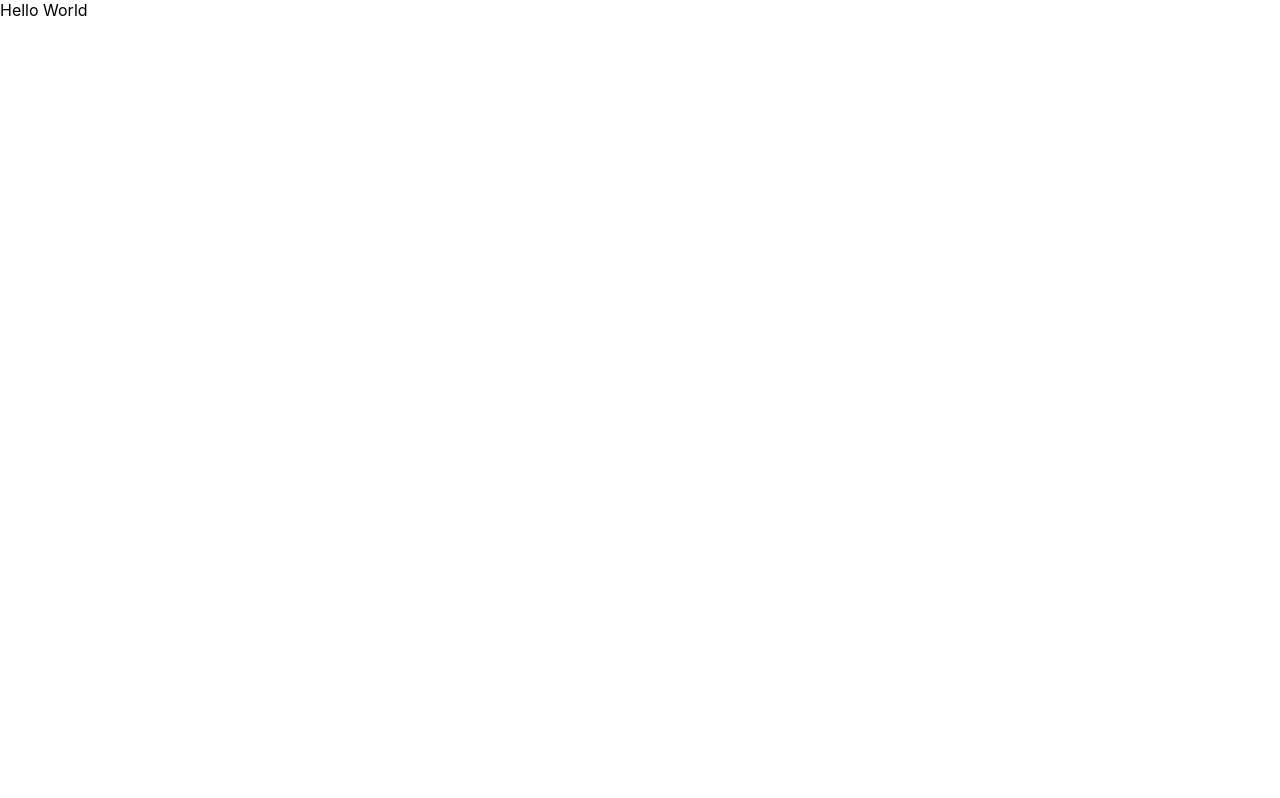
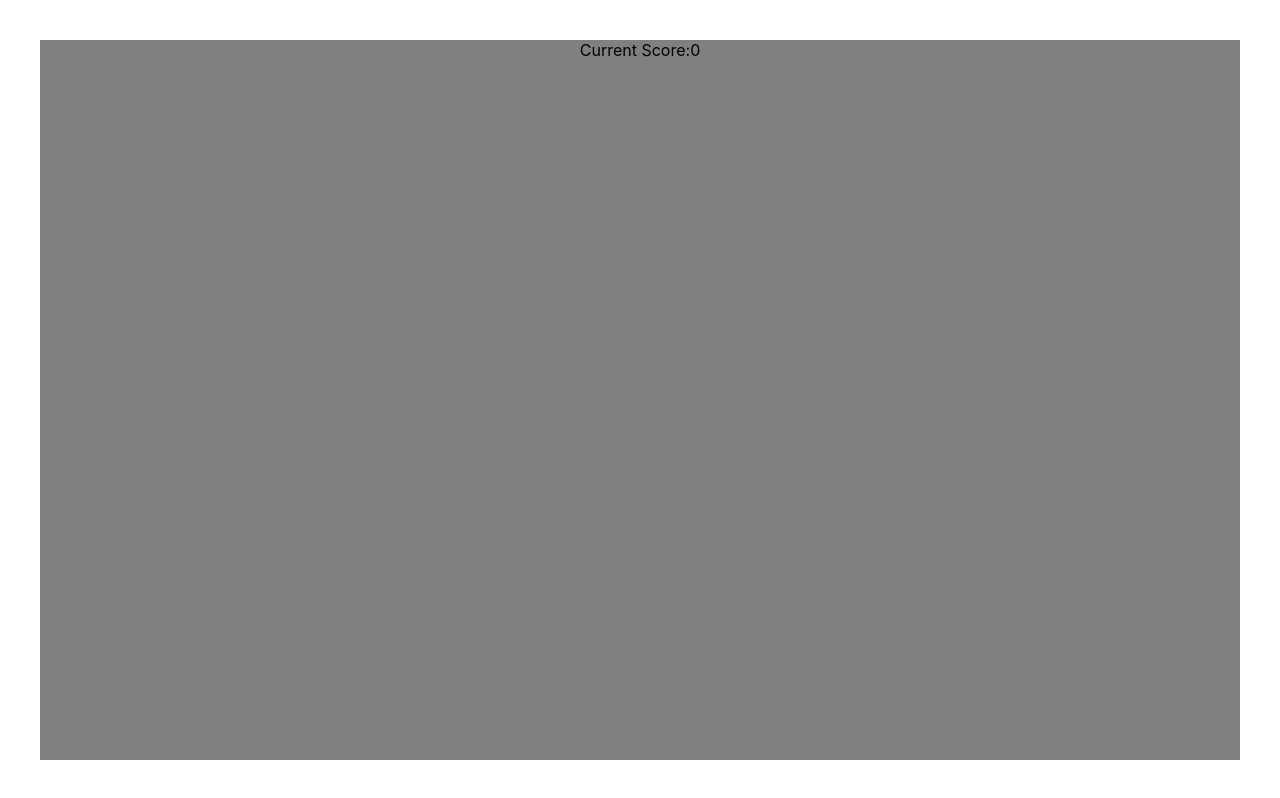
Before and after one commit to reaganmcf/quant-quiz, a React (Create React App) app: page / in a window 1280 px wide. Built offline with nearby package versions, Linux system fonts and the light colour scheme.

Commit message:
[ ADD ] redux reworked

```diff
--- a/src/components/App/App.css
+++ b/src/components/App/App.css
@@ -1,5 +1,7 @@
 .App {
   text-align: center;
+  background-color: gray;
+  min-height: 90vh;
 }
 
 .App-logo {
--- a/src/components/App/App.tsx
+++ b/src/components/App/App.tsx
@@ -1,20 +1,27 @@
-import React, { useState } from 'react';
-import { Provider } from 'react-redux'
+import * as React from 'react';
+import { useDispatch, useSelector } from 'react-redux';
+import { Dispatch } from 'redux'
+import { IAppState } from '../../store';
+import { IGameState } from '../../store/game_state/types';
 import './App.css';
 
-import { createAppStore } from './../../store'
-
-const appStore = createAppStore()
-
-class App extends React.Component {
-  public render() {
-    return (
-      <Provider store={appStore}>
-        <header>Hello World</header>
-      </Provider>
-    )
-  }
+type Props = {
+  // gameState: IGameState
 }
 
+export const App: React.FC<Props> = () => {
+  const gameState: IGameState = useSelector(
+    (state: IAppState) => state.gameState
+  )
 
+  console.log(gameState)
+
+  return (
+    <div className="App">
+      <header>
+        <p>Current Score:{gameState.streak}</p>
+      </header>
+    </div>
+  )
+}
 export default App;
--- a/src/index.css
+++ b/src/index.css
@@ -1,5 +1,5 @@
 body {
-  margin: 0;
+  margin: 5vh;
   font-family: -apple-system, BlinkMacSystemFont, 'Segoe UI', 'Roboto', 'Oxygen',
     'Ubuntu', 'Cantarell', 'Fira Sans', 'Droid Sans', 'Helvetica Neue',
     sans-serif;
--- a/src/index.tsx
+++ b/src/index.tsx
@@ -1,17 +1,18 @@
-import React from 'react';
-import ReactDOM from 'react-dom';
+import * as React from 'react';
+import { render } from 'react-dom';
+import { Provider } from 'react-redux'
 import './index.css';
-import reportWebVitals from './reportWebVitals';
+
 import App from './components/App/App';
 
-ReactDOM.render(
-  <React.StrictMode>
-    <App />
-  </React.StrictMode>,
-  document.getElementById('root')
-);
+import { createAppStore } from './store'
+const appStore = createAppStore()
 
-// If you want to start measuring performance in your app, pass a function
-// to log results (for example: reportWebVitals(console.log))
-// or send to an analytics endpoint. Learn more: https://bit.ly/CRA-vitals
-reportWebVitals();
+const rootElement = document.getElementById("root")
+
+render(
+  <Provider store={appStore}>
+    <App/>
+  </Provider>,
+  rootElement
+)
--- a/src/reportWebVitals.ts
+++ /dev/null
@@ -1,15 +0,0 @@
-import { ReportHandler } from 'web-vitals';
-
-const reportWebVitals = (onPerfEntry?: ReportHandler) => {
-  if (onPerfEntry && onPerfEntry instanceof Function) {
-    import('web-vitals').then(({ getCLS, getFID, getFCP, getLCP, getTTFB }) => {
-      getCLS(onPerfEntry);
-      getFID(onPerfEntry);
-      getFCP(onPerfEntry);
-      getLCP(onPerfEntry);
-      getTTFB(onPerfEntry);
-    });
-  }
-};
-
-export default reportWebVitals;
--- a/tsconfig.json
+++ b/tsconfig.json
@@ -18,7 +18,8 @@
     "resolveJsonModule": true,
     "isolatedModules": true,
     "noEmit": true,
-    "jsx": "react-jsx"
+    "jsx": "react-jsx",
+    "pretty": true
   },
   "include": [
     "src"
```
Also changed, not shown: 1 other file (tests, documents, lock files or other folders).
